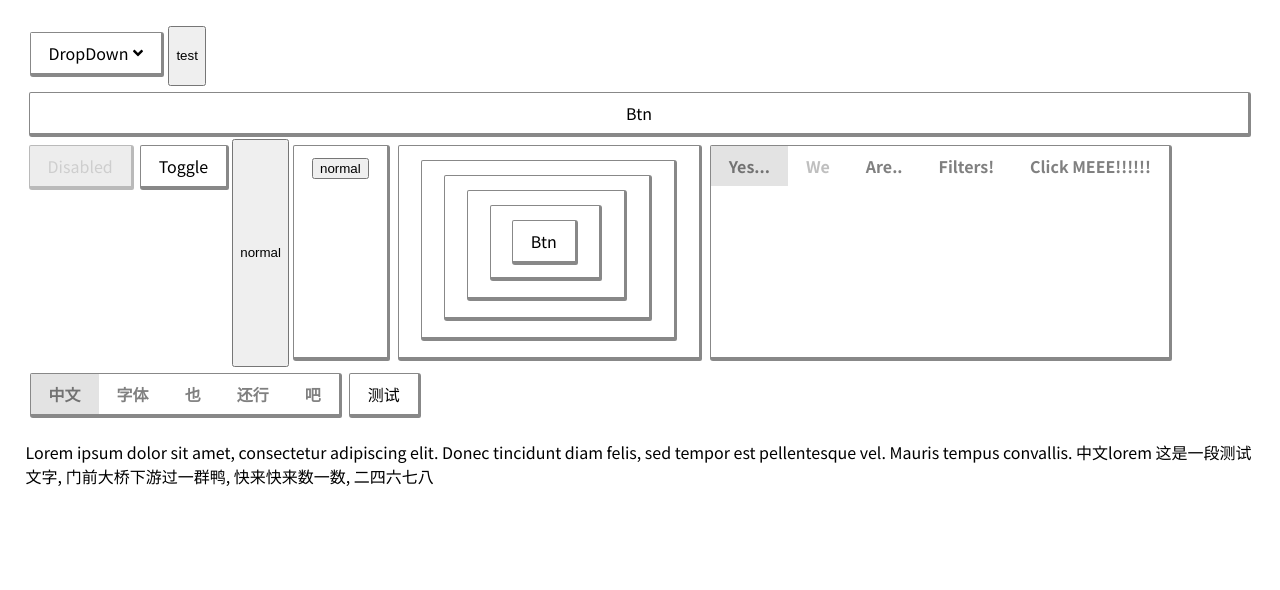
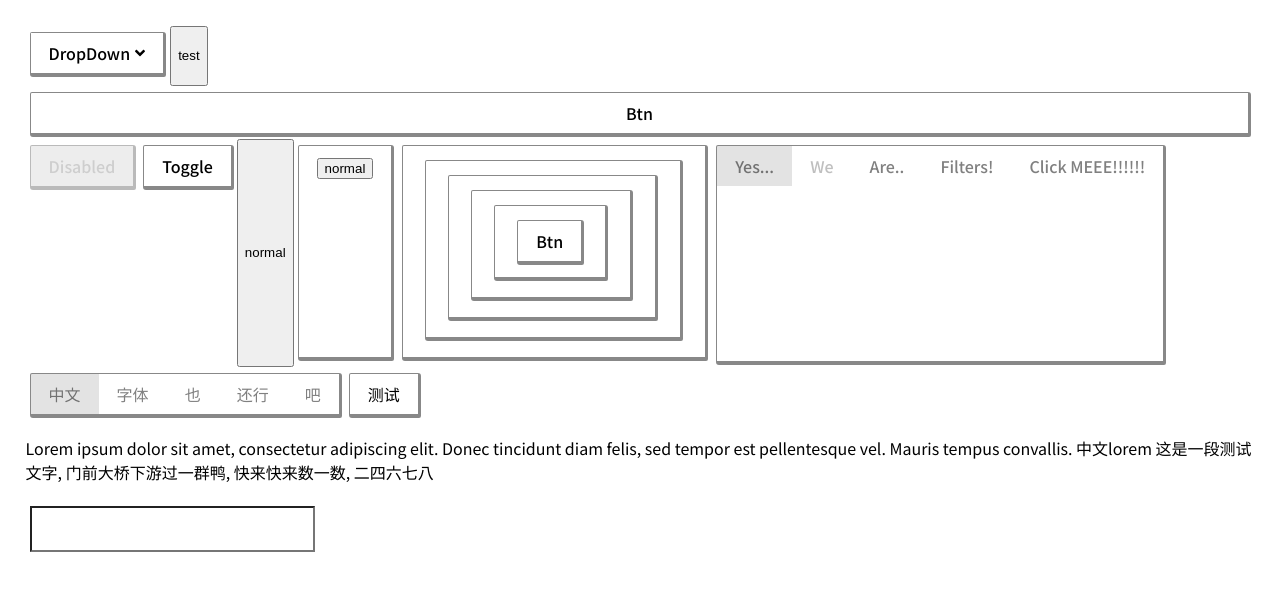
Before and after one commit to Envl/OaPack, a React (Create React App) app in the folder oa-react/: page / in a window 1280 px wide. Shown: the top 590 px of the page. Built offline with nearby package versions, Linux system fonts and the light colour scheme.

Commit message:
pixel perfection for alignment

```diff
--- a/oa-react/src/App.jsx
+++ b/oa-react/src/App.jsx
@@ -61,7 +61,7 @@ function App() {
         filters={[
           {name: 'Yes...', disabled: false},
           {name: 'we', disabled: true},
-          'are..',
+          'are..', // enabled by default
           'Filters!',
           'Click MEEE!!!!!!',
         ]}
@@ -80,6 +80,7 @@ function App() {
         中文lorem 这是一段测试文字, 门前大桥下游过一群鸭, 快来快来数一数,
         二四六七八
       </p>
+      <input type='text' />
     </div>
   )
 }
--- a/oa-react/src/_index.scss
+++ b/oa-react/src/_index.scss
@@ -1,5 +1,5 @@
 // universal settings
-@import url('https://fonts.googleapis.com/css?family=Noto+Sans+SC:400,700&display=swap');
+@import url('https://fonts.googleapis.com/css?family=Noto+Sans+SC:400,500,700&display=swap');
 body {
   font-family: 'Noto Sans SC', sans-serif;
 }
@@ -8,6 +8,9 @@ body {
 @import './components/variables';
 @import './components/mixin';
 
+// widgets
+@import './components/StockWidgets';
+
 // components
 @import './components/DropDown';
 @import './components/Buttons';
--- a/oa-react/src/components/FilterGroup.jsx
+++ b/oa-react/src/components/FilterGroup.jsx
@@ -50,9 +50,7 @@ const FilterGroup = props => {
       }>
       {props.filters &&
         props.filters.map(obj => {
-          const title = obj.name ? obj.name : obj
-          console.log('3333', filterStatus[title])
-
+          const title = obj.name !== undefined ? obj.name : obj
           return (
             <button
               disabled={obj.disabled === undefined ? false : obj.disabled}
--- a/oa-react/src/components/_Buttons.scss
+++ b/oa-react/src/components/_Buttons.scss
@@ -15,7 +15,7 @@
   border: none;
   cursor: pointer;
   @include comic-after();
-  margin: 7px 6px 6px 4px; //fix
+  margin: 7px 6px 6px 5px; //fix
 }
 
 .oa-toggle-on {
--- a/oa-react/src/components/_FilterGroup.scss
+++ b/oa-react/src/components/_FilterGroup.scss
@@ -1,8 +1,8 @@
 .oa-filters-wrapper {
+  @include comic-after();
+  margin: 7px 6px 6px 5px; //fix
   display: flex;
   flex-flow: row wrap;
-  @include comic-border();
-  @include control-basic();
   padding: 0;
 }
 
@@ -11,7 +11,6 @@
   @include transition-fast();
   flex-grow: 1;
   margin: 0;
-  font-weight: bold;
   border: none;
   color: gray;
   height: $height-xl;
--- /dev/null
+++ b/oa-react/src/components/_StockWidgets.scss
@@ -0,0 +1,5 @@
+input {
+  @include control-basic();
+  @include transition-fast();
+  @include comic-after();
+}
--- a/oa-react/src/components/_mixin.scss
+++ b/oa-react/src/components/_mixin.scss
@@ -1,4 +1,5 @@
 @mixin control-basic {
+  font-weight: 500;
   margin: $control-margin;
   padding: $padding-m;
   background: white;
@@ -7,7 +8,6 @@
   font-family: 'Noto Sans SC', sans-serif;
   user-select: none;
   outline: none;
-
   &:disabled {
     opacity: 0.5;
     cursor: not-allowed;
@@ -56,11 +56,14 @@
 @mixin comic-after {
   @include control-basic();
   @include transition-fast();
+  @include comic-hover();
+  @include comic-active();
   margin: 6px 6px 6px 4px;
   position: relative;
   outline: 0;
   &::after {
     @include transition-fast();
+    @include comic-border();
     content: '';
     position: absolute;
     top: -1px;
@@ -68,7 +71,7 @@
     width: 100%;
     height: 100%;
     z-index: 1;
-    @include comic-border();
+    pointer-events: none;
   }
   &:active {
     transform: translateY(3px) !important;
```
